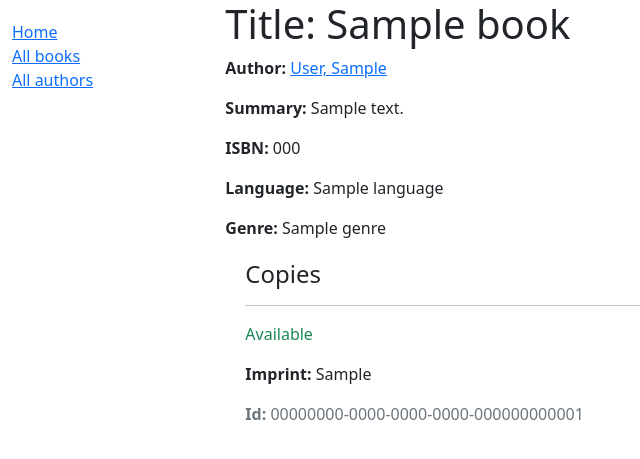
After one commit to Oleksii-LEVENETS/Django_MDN, a Django app: page /catalog/book/1 in a window 1280 px wide. The commit adds this page. Shown: the top 459 px of the page, without its empty margins (0-640 px from the left). Run offline with Django 4.2, Linux system fonts and the light colour scheme; tables that the repository leaves empty hold one stand-in row (values such as "Sample post").

Commit message:
#6 Generic list and detail views.

```diff
--- a/catalog/models.py
+++ b/catalog/models.py
@@ -116,4 +116,4 @@ class Author(models.Model):
 
     def __str__(self):
         """String for representing the Model object."""
-        return '{0}, {1}'.format(self.last_name, self.first_name)
+        return f'{self.last_name}, {self.first_name}'
--- a/catalog/templates/base_generic.html
+++ b/catalog/templates/base_generic.html
@@ -17,12 +17,35 @@
       {% block sidebar %}
         <ul class="sidebar-nav">
           <li><a href="{% url 'index' %}">Home</a></li>
-          <li><a href="">All books</a></li>
-          <li><a href="">All authors</a></li>
+          <li><a href="{% url 'books' %}">All books</a></li>
+          <li><a href="{% url 'authors' %}">All authors</a></li>
         </ul>
      {% endblock %}
       </div>
-      <div class="col-sm-10 ">{% block content %}{% endblock %}</div>
+      <div class="col-sm-10 ">
+
+        {% block content %}
+        {% endblock %}
+
+        {% block pagination %}
+    {% if is_paginated %}
+        <div class="pagination">
+            <span class="page-links">
+                {% if page_obj.has_previous %}
+                    <a href="{{ request.path }}?page={{ page_obj.previous_page_number }}">previous</a>
+                {% endif %}
+                <span class="page-current">
+                    Page {{ page_obj.number }} of {{ page_obj.paginator.num_pages }}.
+                </span>
+                {% if page_obj.has_next %}
+                    <a href="{{ request.path }}?page={{ page_obj.next_page_number }}">next</a>
+                {% endif %}
+            </span>
+        </div>
+    {% endif %}
+  {% endblock %}
+
+      </div>
     </div>
   </div>
 </body>
--- /dev/null
+++ b/catalog/templates/catalog/book_detail.html
@@ -0,0 +1,44 @@
+<!DOCTYPE html>
+<html lang="en">
+<head>
+    <meta charset="UTF-8">
+    <title>Book Detail</title>
+</head>
+<body>
+
+{% extends "base_generic.html" %}
+
+{% block content %}
+  <h1>Title: {{ book.title }}</h1>
+
+  <p><strong>Author:</strong> <a href="{{ book.author.get_absolute_url }}">{{ book.author }}</a></p>
+  <p><strong>Summary:</strong> {{ book.summary }}</p>
+  <p><strong>ISBN:</strong> {{ book.isbn }}</p>
+  <p><strong>Language:</strong> {{ book.language }}</p>
+  <p><strong>Genre:</strong> {{ book.genre.all|join:", " }}</p>
+
+  <div style="margin-left:20px;margin-top:20px">
+    <h4>Copies</h4>
+
+    {% for copy in book.bookinstance_set.all %}
+      <hr>
+      <p class="{% if copy.status == 'a' %}
+      text-success
+      {% elif copy.status == 'm' %}
+      text-danger
+      {% else %}
+      text-warning
+      {% endif %}">
+        {{ copy.get_status_display }}
+      </p>
+      {% if copy.status != 'a' %}
+        <p><strong>Due to be returned:</strong> {{ copy.due_back }}</p>
+      {% endif %}
+      <p><strong>Imprint:</strong> {{ copy.imprint }}</p>
+      <p class="text-muted"><strong>Id:</strong> {{ copy.id }}</p>
+    {% endfor %}
+  </div>
+{% endblock %}
+
+</body>
+</html>
--- a/catalog/urls.py
+++ b/catalog/urls.py
@@ -2,7 +2,12 @@ from django.urls import path
 
 from . import views
 
+# app_name = "catalog"
 
 urlpatterns = [
     path('', views.index, name='index'),
+    path('books/', views.BookListView.as_view(), name='books'),
+    path('authors/', views.AuthorListView.as_view(), name='authors'),
+    path('book/<int:pk>', views.BookDetailView.as_view(), name='book-detail'),
+    path('author/<int:pk>', views.AuthorDetailView.as_view(), name='author-detail'),
 ]
--- a/catalog/views.py
+++ b/catalog/views.py
@@ -1,4 +1,6 @@
 from django.shortcuts import render
+from django.views import generic
+
 
 from .models import Author, Book, BookInstance, Genre
 
@@ -28,3 +30,21 @@ def index(request):
 
     # Render the HTML template index.html with the data in the context variable
     return render(request, 'index.html', context=context)
+
+
+class BookListView(generic.ListView):
+    model = Book
+    paginate_by = 1
+
+
+class AuthorListView(generic.ListView):
+    model = Author
+    paginate_by = 1
+
+
+class BookDetailView(generic.DetailView):
+    model = Book
+
+
+class AuthorDetailView(generic.DetailView):
+    model = Author
```
Also changed, not shown: catalog/templates/catalog/author_detail.html (added, +32 -0 lines), catalog/templates/catalog/author_list.html (added, +27 -0 lines), catalog/templates/catalog/book_list.html (added, +27 -0 lines), README.md.
